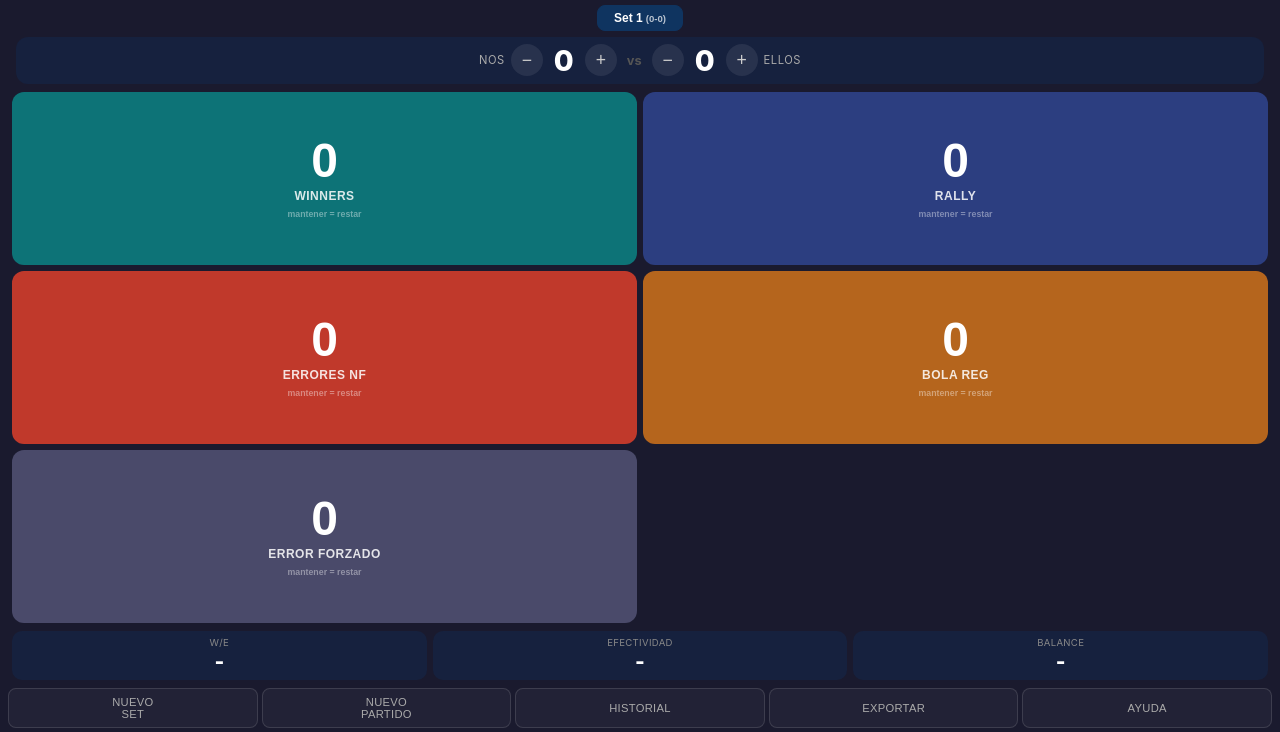
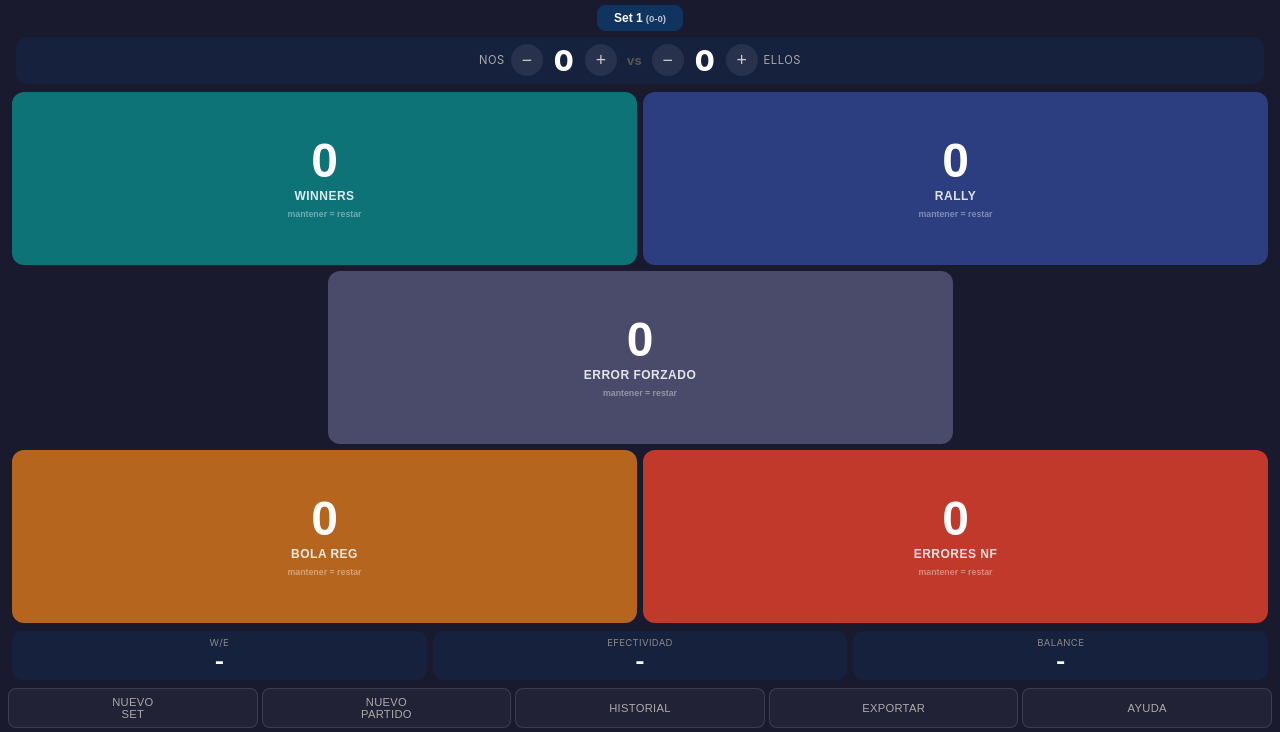
Before and after one commit to marcelomasci/padel_stats, a plain HTML site: page index.html in a window 1280 px wide. Shown: the part 68-800 px from the top of the page. Drawn offline with Linux system fonts and the light colour scheme.

Commit message:
10x10 Padel: EF centrado en fila del medio, reorden BR/ENF abajo
Co-Authored-By: Claude Sonnet 4.6 <noreply@anthropic.com>

```diff
--- a/index.html
+++ b/index.html
@@ -129,8 +129,10 @@
     padding: 6px 12px;
     align-content: center;
   }
-  .stats-area .stat-btn:nth-child(5) {
-    grid-column: 1;
+  .stats-area .stat-btn:nth-child(3) {
+    grid-column: 1 / -1;
+    justify-self: center;
+    width: calc(50% - 3px);
   }
 
   .stat-btn {
@@ -356,7 +358,7 @@
   </div>
 </div>
 
-<!-- Stats: grid 2-2-1, long press to undo -->
+<!-- Stats: grid 2-1-2, long press to undo -->
 <div class="stats-area">
   <button class="stat-btn btn-winner" data-stat="winners">
     <div class="count" id="winners-count">0</div>
@@ -368,9 +370,9 @@
     <div class="label">Rally</div>
     <div class="hint">mantener = restar</div>
   </button>
-  <button class="stat-btn btn-error" data-stat="errors">
-    <div class="count" id="errors-count">0</div>
-    <div class="label">Errores NF</div>
+  <button class="stat-btn btn-ef" data-stat="ef">
+    <div class="count" id="ef-count">0</div>
+    <div class="label">Error Forzado</div>
     <div class="hint">mantener = restar</div>
   </button>
   <button class="stat-btn btn-br" data-stat="br">
@@ -378,9 +380,9 @@
     <div class="label">Bola Reg</div>
     <div class="hint">mantener = restar</div>
   </button>
-  <button class="stat-btn btn-ef" data-stat="ef">
-    <div class="count" id="ef-count">0</div>
-    <div class="label">Error Forzado</div>
+  <button class="stat-btn btn-error" data-stat="errors">
+    <div class="count" id="errors-count">0</div>
+    <div class="label">Errores NF</div>
     <div class="hint">mantener = restar</div>
   </button>
 </div>
```
